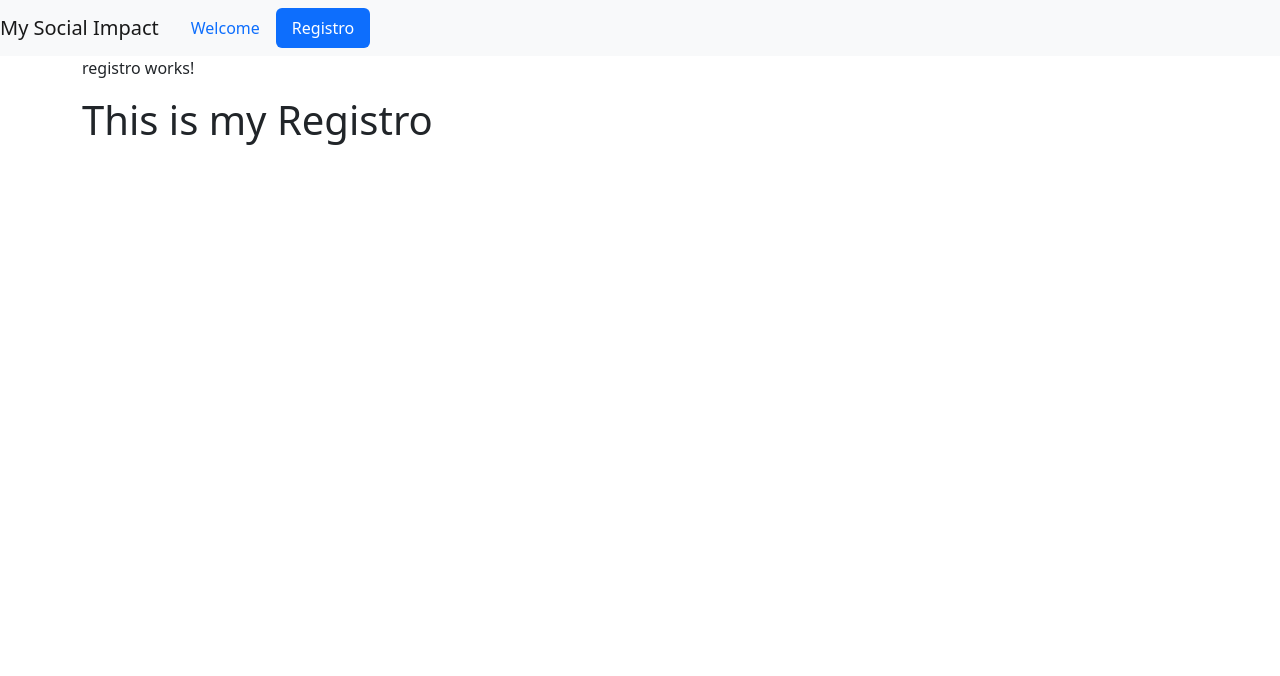
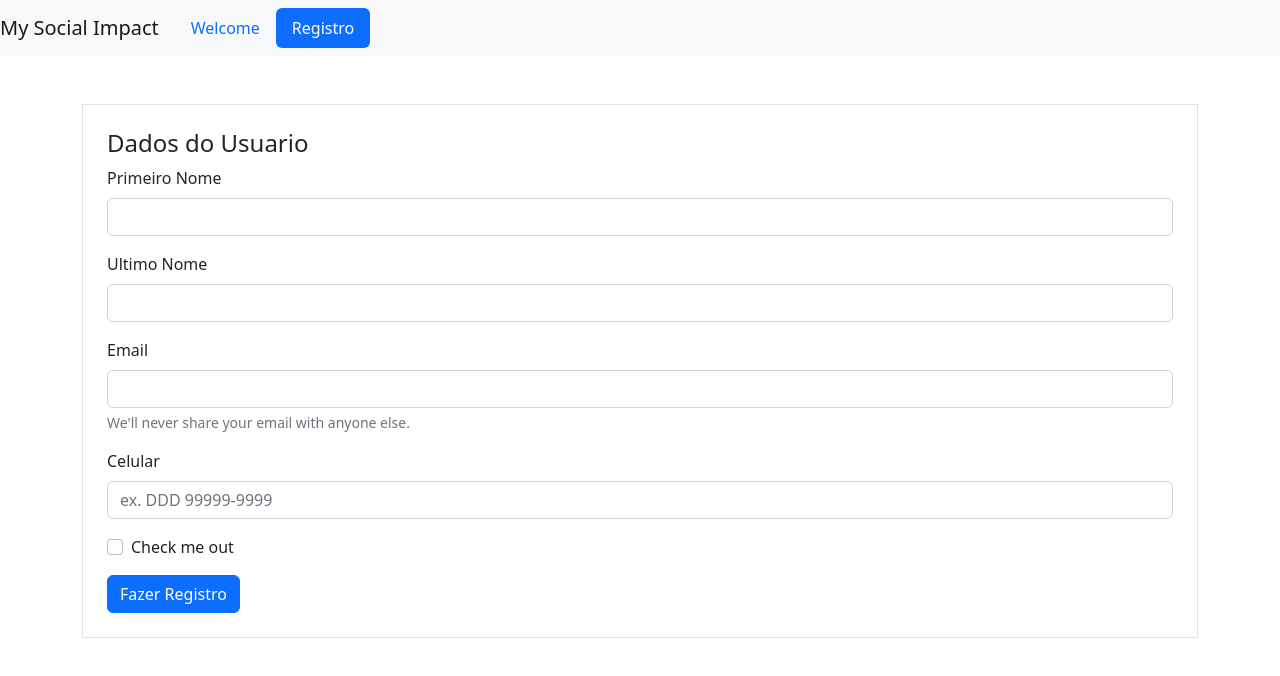
Before and after one commit to antonio-dembo/my-social-impact, an Angular app in the folder Web/ClientApp/MySocialImpact/: page /registro in a window 1280 px wide. Shown: the top 676 px of the page. Built offline with nearby package versions, Linux system fonts and the light colour scheme.

Commit message:
Add registration form

```diff
--- a/Web/ClientApp/MySocialImpact/src/app/paginas/publicas/registro.component.html
+++ b/Web/ClientApp/MySocialImpact/src/app/paginas/publicas/registro.component.html
@@ -1,3 +1,32 @@
-<p>registro works!</p>
+<div class="container-fluid border p-4 mt-5">
 
-<h1>This is my Registro</h1>
+  <h4>Dados do Usuario</h4>
+  <form>
+    <div class="mb-3">
+      <label for="inputFirstName" class="form-label">Primeiro Nome</label>
+      <input type="text" class="form-control" id="inputFirstName">
+    </div>
+    <div class="mb-3">
+      <label for="inputLastName" class="form-label">Ultimo Nome</label>
+      <input type="text" class="form-control" id="inputLastName">
+    </div>
+    <div class="mb-3">
+      <label for="inputEmail" class="form-label">Email</label>
+      <input type="email" class="form-control" id="inputEmail" aria-describedby="emailHelp">
+      <div id="emailHelp" class="form-text">We'll never share your email with anyone else.</div>
+    </div>
+    <div class="mb-3">
+      <label for="inputPhone" class="form-label">Celular</label>
+      <input type="text" class="form-control" id="inputPhone" placeholder="ex. DDD 99999-9999">
+    </div>
+    <div class="mb-3 form-check">
+      <input type="checkbox" class="form-check-input" id="exampleCheck1">
+      <label class="form-check-label" for="exampleCheck1">Check me out</label>
+    </div>
+    <button type="submit" class="btn btn-primary" (click)="registrarUsuario()">Fazer Registro</button>
+
+    <div *ngIf="message" class="form-text">
+      Test massage is: {{ message }}
+    </div>
+  </form>
+</div>
--- a/Web/ClientApp/MySocialImpact/src/app/paginas/publicas/registro.component.ts
+++ b/Web/ClientApp/MySocialImpact/src/app/paginas/publicas/registro.component.ts
@@ -6,10 +6,18 @@ import { Component, OnInit } from '@angular/core';
   styleUrls: ['./registro.component.css']
 })
 export class RegistroComponent implements OnInit {
+  message: string = '';
 
   constructor() { }
 
   ngOnInit(): void {
   }
 
+  /**
+   * registrarUsuario
+   */
+  public registrarUsuario() {
+    this.message = "Vamos registrar o usuario.";
+  }
+
 }
```
